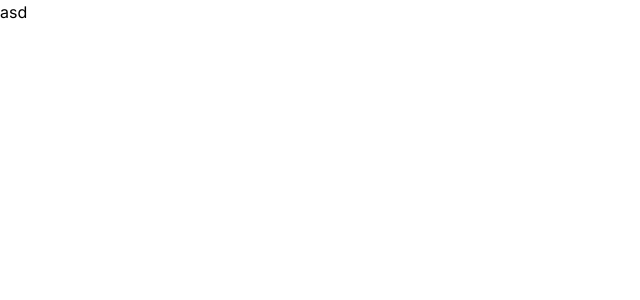
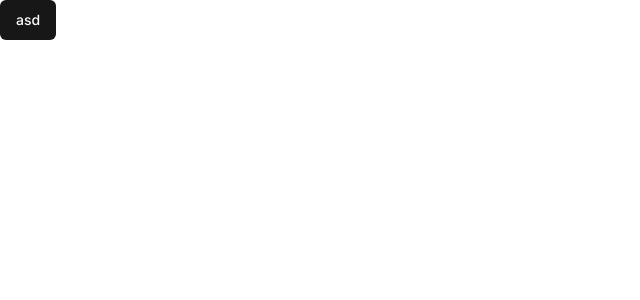
Before and after one commit to ItPohgero/nextjs-architecture, a Next.js app: page / in a window 1280 px wide. Shown: the top 300 px of the page, without its empty margins (0-640 px from the left). Built offline with nearby package versions, Linux system fonts and the light colour scheme.

Commit message:
shadon ui

```diff
--- a/src/app/layout.tsx
+++ b/src/app/layout.tsx
@@ -2,8 +2,13 @@
 import type { Metadata } from "next";
 import { Inter } from "next/font/google";
 import "@/style/globals.css";
+import { Inter as FontSans } from "next/font/google"
+import { cn } from "@/lib/utils"
 
-const inter = Inter({ subsets: ["latin"] });
+const fontSans = FontSans({
+	subsets: ["latin"],
+	variable: "--font-sans",
+})
 
 export const metadata: Metadata = {
 	title: "Create Next App",
@@ -17,8 +22,13 @@
 }>) {
 	return (
 		<html lang="en">
-			<body className={inter.className}>
-				<ProviderReduxToolkit>{children}</ProviderReduxToolkit>
+			<body className={cn(
+				"min-h-screen bg-background font-sans antialiased",
+				fontSans.variable
+			)}
+			>
+				<ProviderReduxToolkit>
+					{children}</ProviderReduxToolkit>
 			</body>
 		</html>
 	);
--- a/src/app/page.tsx
+++ b/src/app/page.tsx
@@ -1,9 +1,10 @@
+import { Button } from "@/components/ui/button";
 import React from "react";
 
 export default function Page() {
 	return (
 		<div>
-			<div>asd</div>
+			<Button>asd</Button>
 		</div>
 	);
 }
--- /dev/null
+++ b/src/components/ui/button.tsx
@@ -0,0 +1,56 @@
+import * as React from "react"
+import { Slot } from "@radix-ui/react-slot"
+import { cva, type VariantProps } from "class-variance-authority"
+
+import { cn } from "@/lib/utils"
+
+const buttonVariants = cva(
+  "inline-flex items-center justify-center whitespace-nowrap rounded-md text-sm font-medium ring-offset-background transition-colors focus-visible:outline-none focus-visible:ring-2 focus-visible:ring-ring focus-visible:ring-offset-2 disabled:pointer-events-none disabled:opacity-50",
+  {
+    variants: {
+      variant: {
+        default: "bg-primary text-primary-foreground hover:bg-primary/90",
+        destructive:
+          "bg-destructive text-destructive-foreground hover:bg-destructive/90",
+        outline:
+          "border border-input bg-background hover:bg-accent hover:text-accent-foreground",
+        secondary:
+          "bg-secondary text-secondary-foreground hover:bg-secondary/80",
+        ghost: "hover:bg-accent hover:text-accent-foreground",
+        link: "text-primary underline-offset-4 hover:underline",
+      },
+      size: {
+        default: "h-10 px-4 py-2",
+        sm: "h-9 rounded-md px-3",
+        lg: "h-11 rounded-md px-8",
+        icon: "h-10 w-10",
+      },
+    },
+    defaultVariants: {
+      variant: "default",
+      size: "default",
+    },
+  }
+)
+
+export interface ButtonProps
+  extends React.ButtonHTMLAttributes<HTMLButtonElement>,
+    VariantProps<typeof buttonVariants> {
+  asChild?: boolean
+}
+
+const Button = React.forwardRef<HTMLButtonElement, ButtonProps>(
+  ({ className, variant, size, asChild = false, ...props }, ref) => {
+    const Comp = asChild ? Slot : "button"
+    return (
+      <Comp
+        className={cn(buttonVariants({ variant, size, className }))}
+        ref={ref}
+        {...props}
+      />
+    )
+  }
+)
+Button.displayName = "Button"
+
+export { Button, buttonVariants }
--- /dev/null
+++ b/src/lib/utils.ts
@@ -0,0 +1,6 @@
+import { type ClassValue, clsx } from "clsx"
+import { twMerge } from "tailwind-merge"
+
+export function cn(...inputs: ClassValue[]) {
+  return twMerge(clsx(inputs))
+}
--- a/src/style/globals.css
+++ b/src/style/globals.css
@@ -2,22 +2,75 @@
   @tailwind components;
   @tailwind utilities;
 
+  @layer base {
     :root {
-  --foreground-rgb: 0, 0, 0;
-  --background-start-rgb: 214, 219, 220;
-  --background-end-rgb: 255, 255, 255;
+      --background: 0 0% 100%;
+      --foreground: 0 0% 3.9%;
+
+      --card: 0 0% 100%;
+      --card-foreground: 0 0% 3.9%;
+
+      --popover: 0 0% 100%;
+      --popover-foreground: 0 0% 3.9%;
+
+      --primary: 0 0% 9%;
+      --primary-foreground: 0 0% 98%;
+
+      --secondary: 0 0% 96.1%;
+      --secondary-foreground: 0 0% 9%;
+
+      --muted: 0 0% 96.1%;
+      --muted-foreground: 0 0% 45.1%;
+
+      --accent: 0 0% 96.1%;
+      --accent-foreground: 0 0% 9%;
+
+      --destructive: 0 84.2% 60.2%;
+      --destructive-foreground: 0 0% 98%;
+
+      --border: 0 0% 89.8%;
+      --input: 0 0% 89.8%;
+      --ring: 0 0% 3.9%;
+
+      --radius: 0.5rem;
     }
 
-@media (prefers-color-scheme: dark) {
-  :root {
-    --foreground-rgb: 255, 255, 255;
-    --background-start-rgb: 0, 0, 0;
-    --background-end-rgb: 0, 0, 0;
+    .dark {
+      --background: 0 0% 3.9%;
+      --foreground: 0 0% 98%;
+
+      --card: 0 0% 3.9%;
+      --card-foreground: 0 0% 98%;
+
+      --popover: 0 0% 3.9%;
+      --popover-foreground: 0 0% 98%;
+
+      --primary: 0 0% 98%;
+      --primary-foreground: 0 0% 9%;
+
+      --secondary: 0 0% 14.9%;
+      --secondary-foreground: 0 0% 98%;
+
+      --muted: 0 0% 14.9%;
+      --muted-foreground: 0 0% 63.9%;
+
+      --accent: 0 0% 14.9%;
+      --accent-foreground: 0 0% 98%;
+
+      --destructive: 0 62.8% 30.6%;
+      --destructive-foreground: 0 0% 98%;
+
+      --border: 0 0% 14.9%;
+      --input: 0 0% 14.9%;
+      --ring: 0 0% 83.1%;
     }
   }
 
-@layer utilities {
-  .text-balance {
-    text-wrap: balance;
+  @layer base {
+    * {
+      @apply border-border;
+    }
+    body {
+      @apply bg-background text-foreground;
     }
   }
--- a/tailwind.config.ts
+++ b/tailwind.config.ts
@@ -1,20 +1,84 @@
-import type { Config } from "tailwindcss";
+import type { Config } from "tailwindcss"
+import { fontFamily } from "tailwindcss/defaultTheme"
 
-const config: Config = {
+const config = {
+  darkMode: ["class"],
   content: [
-		"./src/pages/**/*.{js,ts,jsx,tsx,mdx}",
-		"./src/components/**/*.{js,ts,jsx,tsx,mdx}",
-		"./src/app/**/*.{js,ts,jsx,tsx,mdx}",
+    './pages/**/*.{ts,tsx}',
+    './components/**/*.{ts,tsx}',
+    './app/**/*.{ts,tsx}',
+    './src/**/*.{ts,tsx}',
 	],
+  prefix: "",
   theme: {
+    container: {
+      center: true,
+      padding: "2rem",
+      screens: {
+        "2xl": "1400px",
+      },
+    },
     extend: {
-			backgroundImage: {
-				"gradient-radial": "radial-gradient(var(--tw-gradient-stops))",
-				"gradient-conic":
-					"conic-gradient(from 180deg at 50% 50%, var(--tw-gradient-stops))",
+      fontFamily: {
+        sans: ["var(--font-sans)", ...fontFamily.sans],
+      },
+      colors: {
+        border: "hsl(var(--border))",
+        input: "hsl(var(--input))",
+        ring: "hsl(var(--ring))",
+        background: "hsl(var(--background))",
+        foreground: "hsl(var(--foreground))",
+        primary: {
+          DEFAULT: "hsl(var(--primary))",
+          foreground: "hsl(var(--primary-foreground))",
+        },
+        secondary: {
+          DEFAULT: "hsl(var(--secondary))",
+          foreground: "hsl(var(--secondary-foreground))",
+        },
+        destructive: {
+          DEFAULT: "hsl(var(--destructive))",
+          foreground: "hsl(var(--destructive-foreground))",
+        },
+        muted: {
+          DEFAULT: "hsl(var(--muted))",
+          foreground: "hsl(var(--muted-foreground))",
+        },
+        accent: {
+          DEFAULT: "hsl(var(--accent))",
+          foreground: "hsl(var(--accent-foreground))",
+        },
+        popover: {
+          DEFAULT: "hsl(var(--popover))",
+          foreground: "hsl(var(--popover-foreground))",
+        },
+        card: {
+          DEFAULT: "hsl(var(--card))",
+          foreground: "hsl(var(--card-foreground))",
+        },
+      },
+      borderRadius: {
+        lg: "var(--radius)",
+        md: "calc(var(--radius) - 2px)",
+        sm: "calc(var(--radius) - 4px)",
+      },
+      keyframes: {
+        "accordion-down": {
+          from: { height: "0" },
+          to: { height: "var(--radix-accordion-content-height)" },
+        },
+        "accordion-up": {
+          from: { height: "var(--radix-accordion-content-height)" },
+          to: { height: "0" },
+        },
+      },
+      animation: {
+        "accordion-down": "accordion-down 0.2s ease-out",
+        "accordion-up": "accordion-up 0.2s ease-out",
       },
     },
   },
-	plugins: [],
-};
-export default config;
+  plugins: [require("tailwindcss-animate")],
+} satisfies Config
+
+export default config
```
Also changed, not shown: package.json (+7 -1 lines), components.json (added), 1 other file (tests, documents, lock files or other folders). Lines whose indentation alone changed are shown as unchanged.
